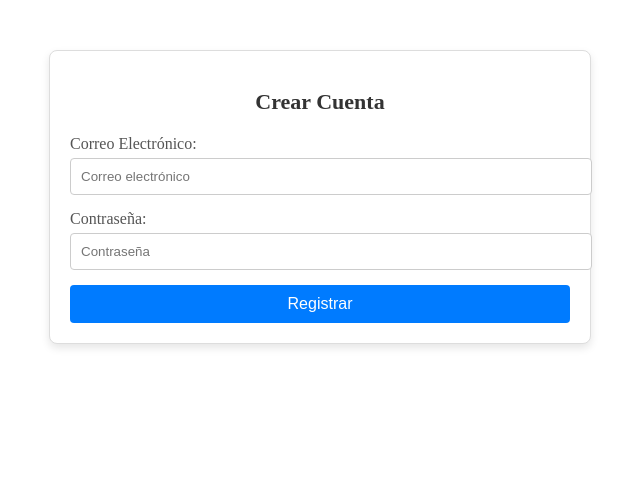
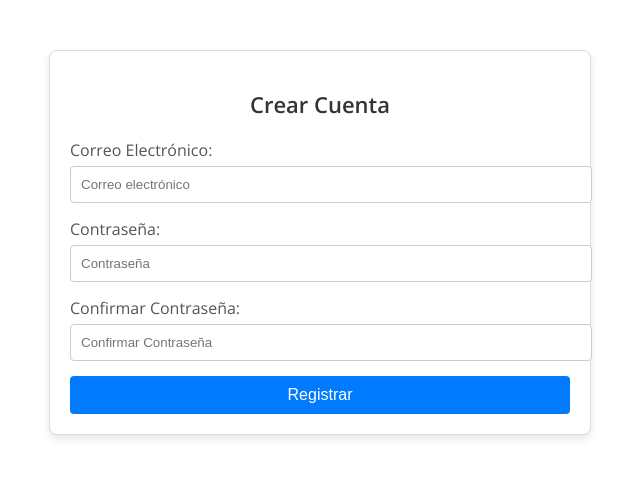
Before and after one commit to JeissonArcadio778/react-ts-order-pizzas, a React (Create React App) app: page /create-account in a window 1280 px wide. Shown: the top 478 px of the page, without its empty margins (320-960 px from the left). Built offline with nearby package versions, Linux system fonts and the light colour scheme.

Commit message:
feat: enhance account creation and confirmation process with email validation and improved UI

```diff
--- a/src/components/ConfirmationAccount.tsx
+++ b/src/components/ConfirmationAccount.tsx
@@ -1,10 +1,11 @@
 import React, { useState } from 'react';
-import { useNavigate } from 'react-router-dom';
+import { useNavigate, useLocation } from 'react-router-dom';
 import { confirmUser } from '../api/userApi';
 import './styles/CreateAccountStyles.css';
 
 export const ConfirmAccount: React.FC = () => {
-  const [email, setEmail] = useState('');
+  const location = useLocation();
+  const [email, setEmail] = useState(location.state?.email || '');
   const [confirmationCode, setConfirmationCode] = useState('');
   const [message, setMessage] = useState('');
   const navigate = useNavigate();
@@ -24,6 +25,8 @@ export const ConfirmAccount: React.FC = () => {
     <div className="form-container">
       <h2>Confirmar Cuenta</h2>
       <form onSubmit={handleConfirm}>
+        {!email && (
+          <>
             <label>Correo Electrónico:</label>
             <input
               type="email"
@@ -31,6 +34,8 @@ export const ConfirmAccount: React.FC = () => {
               value={email}
               onChange={(e) => setEmail(e.target.value)}
             />
+          </>
+        )}
         <label>Código de Confirmación:</label>
         <input
           type="text"
--- a/src/components/CreateAccount.tsx
+++ b/src/components/CreateAccount.tsx
@@ -6,17 +6,30 @@ import './styles/CreateAccountStyles.css';
 export const CreateAccount: React.FC = () => {
   const [email, setEmail] = useState('');
   const [password, setPassword] = useState('');
+  const [confirmPassword, setConfirmPassword] = useState('');
   const [role, setRole] = useState('Clients');
   const [message, setMessage] = useState('');
   const navigate = useNavigate();
 
+  const validateEmail = (email: string) => {
+    const re = /^[^\s@]+@[^\s@]+\.[^\s@]+$/;
+    return re.test(String(email).toLowerCase());
+  };
+
   const handleSubmit = async (e: React.FormEvent) => {
     e.preventDefault();
+    if (!validateEmail(email)) {
+      setMessage('Correo electrónico no válido.');
+      return;
+    }
+    if (password !== confirmPassword) {
+      setMessage('Las contraseñas no coinciden.');
+      return;
+    }
     try {
-      console.log('Register user:', email + ' ' + password + ' ' + role);
       await registerUser({ email, password, role });
       setMessage('Registro exitoso. Por favor, verifica tu correo electrónico para confirmar tu cuenta.');
-      navigate('/confirm-account');
+      navigate('/confirm-account', { state: { email } });
     } catch (error) {
       setMessage('Hubo un error en el registro. Intenta nuevamente.');
     }
@@ -40,6 +53,13 @@ export const CreateAccount: React.FC = () => {
           value={password}
           onChange={(e) => setPassword(e.target.value)}
         />
+        <label>Confirmar Contraseña:</label>
+        <input
+          type="password"
+          placeholder="Confirmar Contraseña"
+          value={confirmPassword}
+          onChange={(e) => setConfirmPassword(e.target.value)}
+        />
         <button type="submit">Registrar</button>
       </form>
       {message && <p>{message}</p>}
--- a/src/components/styles/CreateAccountStyles.css
+++ b/src/components/styles/CreateAccountStyles.css
@@ -1,3 +1,9 @@
+@import url('https://fonts.googleapis.com/css2?family=Open+Sans:wght@400;600&display=swap');
+
+body {
+    font-family: 'Open Sans', sans-serif;
+}
+
 .form-container {
     max-width: 500px;
     margin: 50px auto;
@@ -23,14 +29,16 @@
     color: #555;
 }
 
-.form-container input[type="text"],
-.form-container input[type="email"] {
+.form-container input[type="email"],
+.form-container input[type="password"],
+.form-container input[type="text"] {
     display: block;
-    width: 100%;
+    width: calc(100% - 20px);
     padding: 10px;
     margin-bottom: 15px;
     border: 1px solid #ccc;
     border-radius: 4px;
+    margin-right: 10px;
 }
 
 .form-container button {
@@ -48,3 +56,8 @@
 .form-container button:hover {
     background-color: #0056b3;
 }
+
+.form-container p {
+    color: red;
+    margin-top: 10px;
+}
```
Lines whose indentation alone changed are shown as unchanged.
